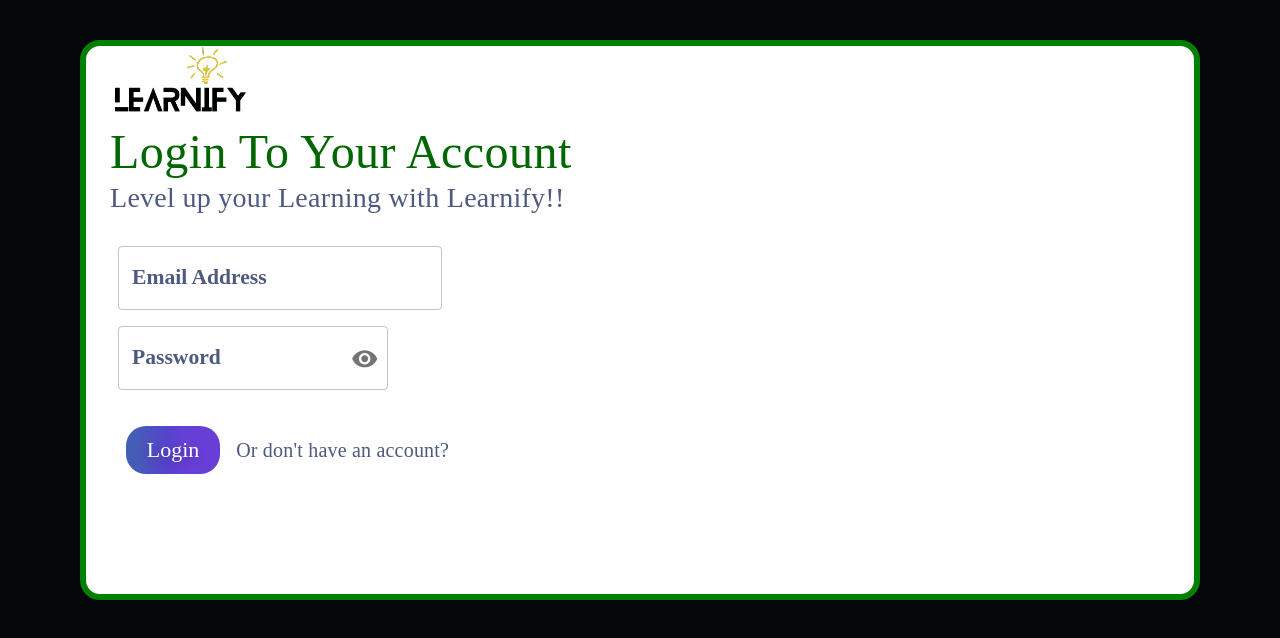
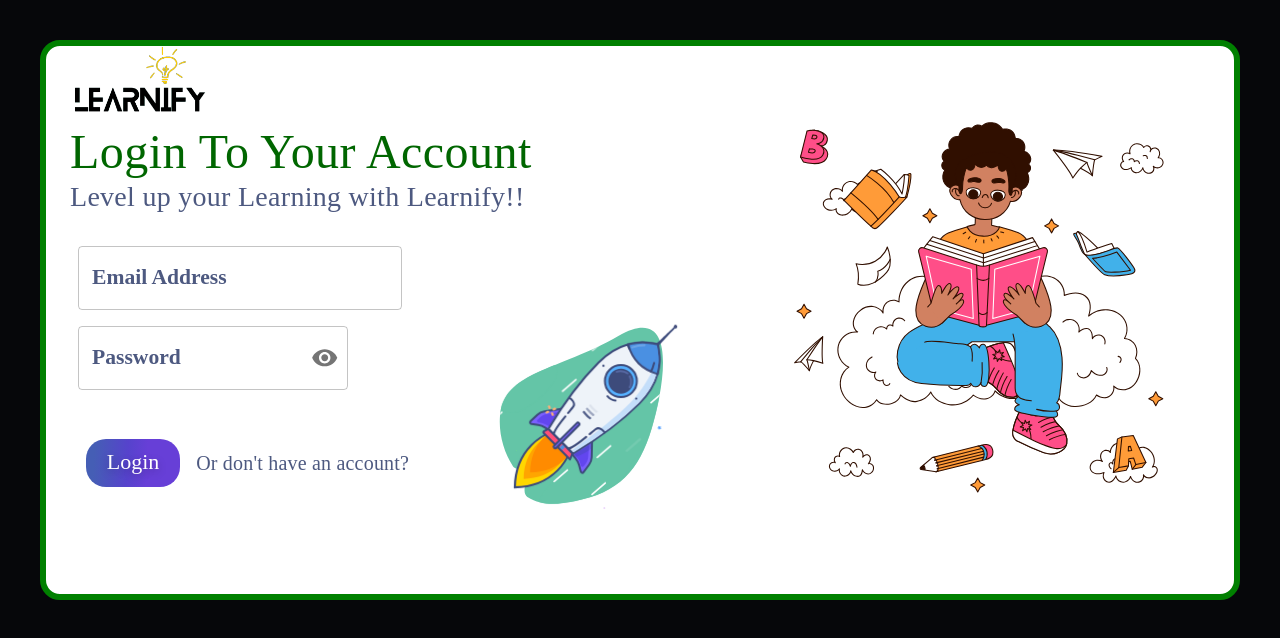
Before and after one commit to 07-ankur/Learnify, a React (Vite) app: page /login in a window 1280 px wide. Shown: the top 638 px of the page. Built offline with nearby package versions, Linux system fonts and the light colour scheme; a web font is replaced by a local one.

Commit message:
Creating Login Page

```diff
--- a/src/pages/Login_pg.jsx
+++ b/src/pages/Login_pg.jsx
@@ -7,6 +7,9 @@ import { ThemeProvider } from '@emotion/react';
 import {newTheme} from '../utils/theme/index';
 import styled from "styled-components";
 import SignUp_btn from '../components/Buttons/SignUp_btn';
+import anim1 from '../assets/lottie-animations/signup.json';
+import rocket from '../assets/lottie-animations/rocket.json'
+import Lottie from 'lottie-react';
 
 const TextFieldstyled = styled(TextField)`
   & .MuiOutlinedInput-root {
@@ -35,9 +38,9 @@ const Login_pg = () => {
   return (
     <ThemeProvider theme={newTheme}>
     <Box>
-    <Container sx={{height:'35rem',width:'70rem',backgroundColor:'white', border:'6px solid green',mt:5, borderRadius:'20px'}}>
+    <Container sx={{height:'35rem',width:'80rem',backgroundColor:'white', border:'6px solid green',mt:5, borderRadius:'20px'}}>
         <Box sx={{display:'flex', flexDirection:'row'}}>
-        <Box sx={{width:'65%'}}>
+        <Box sx={{width:'75%'}}>
         <img src={Logo_drk} style={{width:'20%'}}></img>
         <Typography variant='h2' sx={{letterSpacing:'0.01em',mt:1, color:'#006600'}}>Login To Your Account</Typography>
         <Typography variant='h4' sx={{letterSpacing:'0.01em',mb:3, color:'#4d5980'}}>Level up your Learning with Learnify!! </Typography>
@@ -68,11 +71,12 @@ const Login_pg = () => {
         <SignUp_btn label={"Login"} />
         <Typography variant='h6' sx={{letterSpacing:'0.01em',mb:3, color:'#4d5980',mt:3,mr:1}}>Or don't have an account? </Typography>
         <a href="https://www.w3schools.com">Signup</a>
+        <Lottie style={{width:'30%',marginTop:-100}} animationData={rocket} loop autoplay/>
         </Box>
         </Box>
-        {/* <Box sx={{width:'40%'}}>
-
-        </Box> */}
+        <Box sx={{width:'50%'}}>
+        <Lottie style={{marginTop:20}} animationData={anim1} loop autoplay/>
+        </Box>
         </Box>
     </Container>
     </Box>
```
